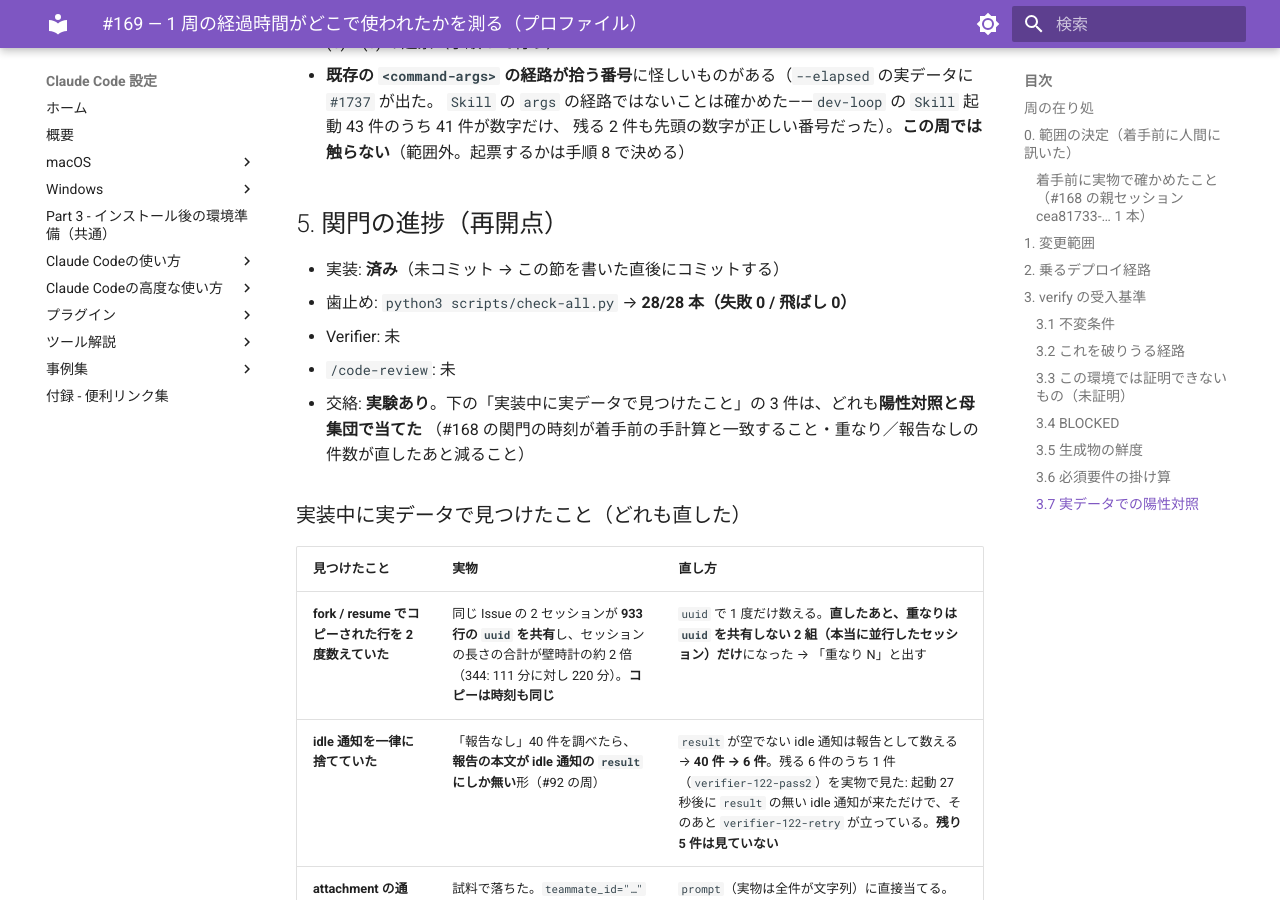
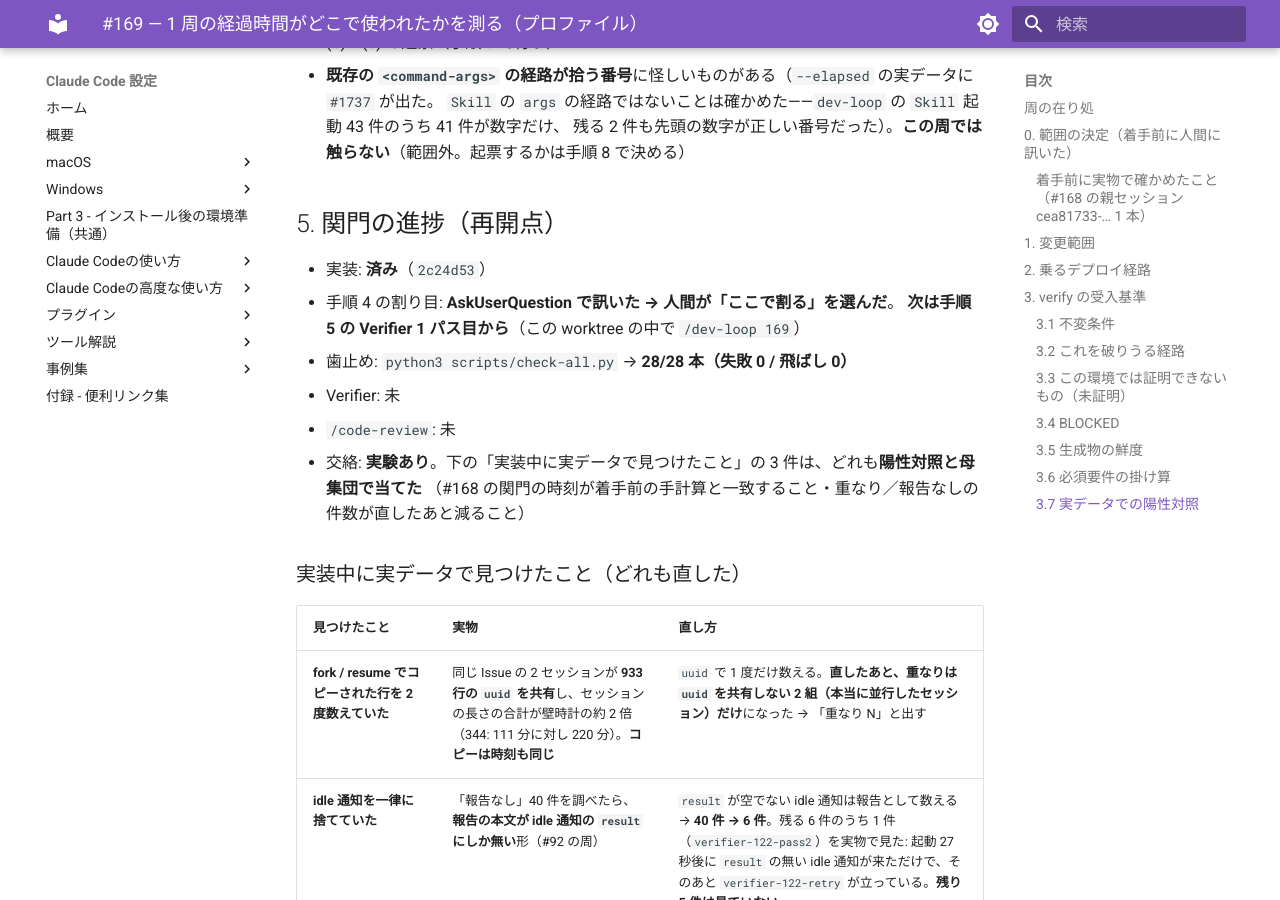
Before and after one commit to hdknr/claude-code-setup, an MkDocs documentation site: the page built from docs/plans/issue-169.md, in a window 1280 px wide and 900 px high, scrolled down 4833 px. Built offline with MkDocs 1.6.1 and Material for MkDocs 9.7.7, drawn with Linux system fonts in a browser that asks for light colours.

Commit message:
docs(plan): #169 の手順 4 の割り目を書く
Co-Authored-By: Claude Opus 5.5 <noreply@anthropic.com>

```diff
--- a/docs/plans/issue-169.md
+++ b/docs/plans/issue-169.md
@@ -116,7 +116,9 @@ Verifier × 1・2 パス目、`/code-review` × 1・2 パス目 の 4 つの受
 
 ## 5. 関門の進捗（再開点）
 
-- 実装: **済み**（未コミット → この節を書いた直後にコミットする）
+- 実装: **済み**（`2c24d53`）
+- 手順 4 の割り目: **AskUserQuestion で訊いた → 人間が「ここで割る」を選んだ**。
+  **次は手順 5 の Verifier 1 パス目から**（この worktree の中で `/dev-loop 169`）
 - 歯止め: `python3 scripts/check-all.py` → **28/28 本（失敗 0 / 飛ばし 0）**
 - Verifier: 未
 - `/code-review`: 未
```
